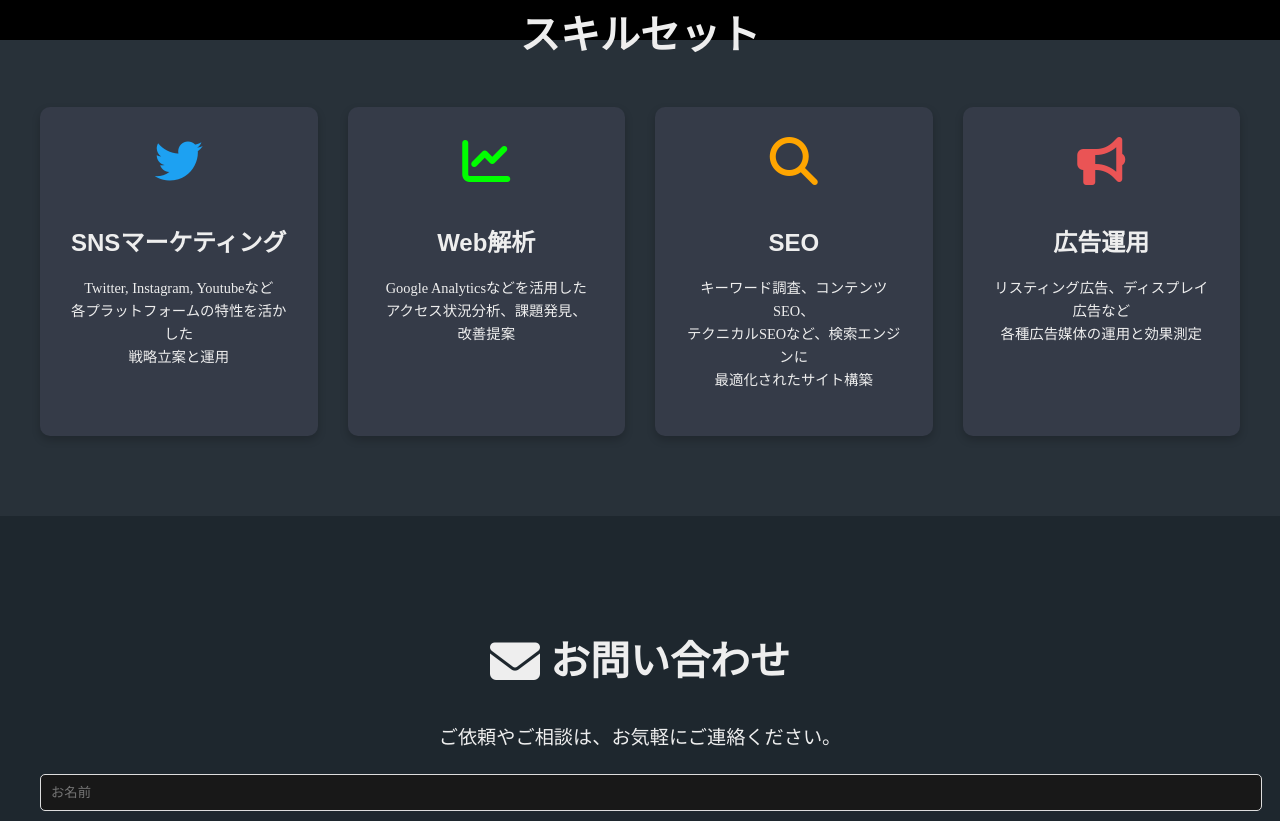
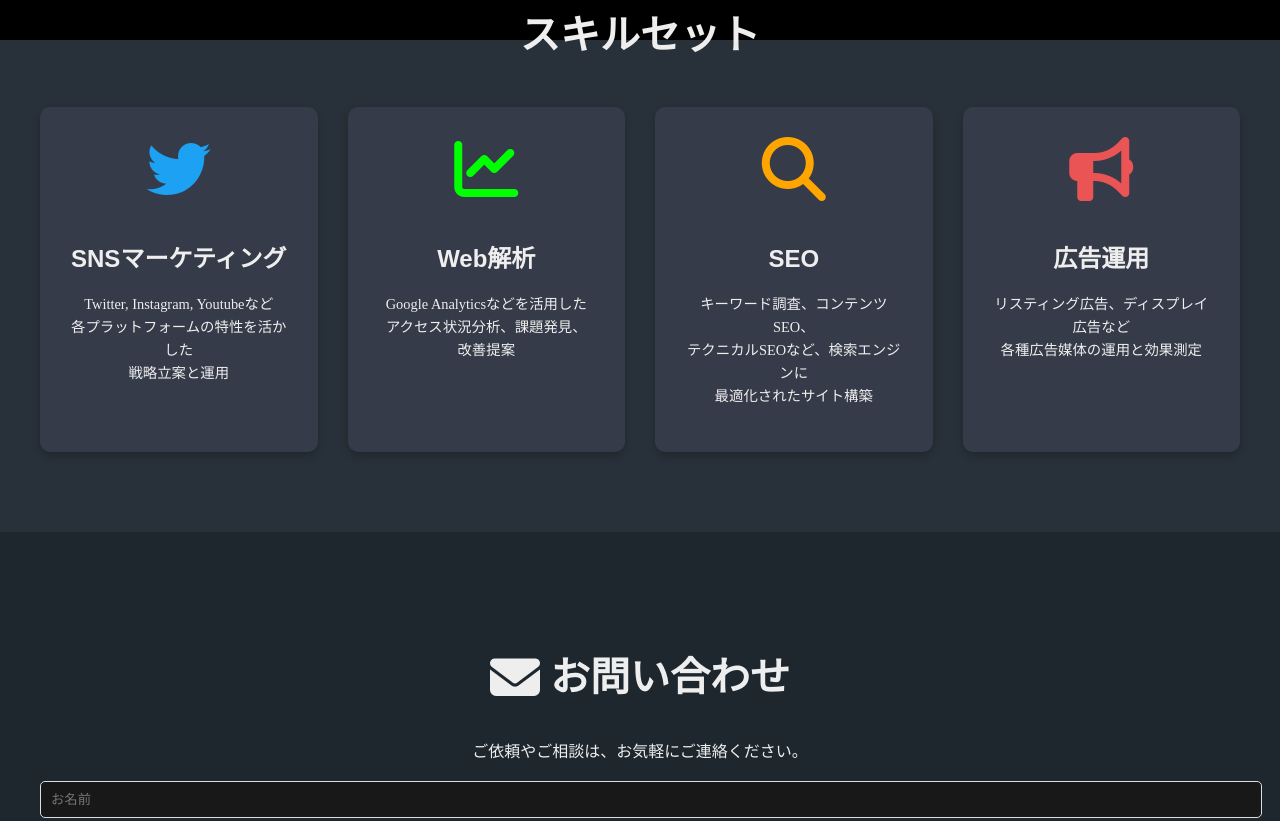
Before and after one commit to saku08021/saku08021.github.io, a plain HTML site: page portfolio/ja/operation.html in a window 1280 px wide. Shown: the part 906-1727 px from the top of the page. Drawn offline with nearby package versions, Linux system fonts and the light colour scheme; a script that the page names is missing.

Commit message:
Update operation_style.css

```diff
--- a/portfolio/ja/assets/css/operation_style.css
+++ b/portfolio/ja/assets/css/operation_style.css
@@ -98,7 +98,7 @@ header p {
 }
 
 .skill-item i {
-  font-size: 3em;
+  font-size: 4em;
   color: #fff;
   margin-bottom: 15px;
 }
@@ -131,7 +131,7 @@ header p {
   margin-right: 10px;
 }
 
-.contact p {
+contact p {
   font-size: 1.2em;
   margin-bottom: 20px;
 }
```
